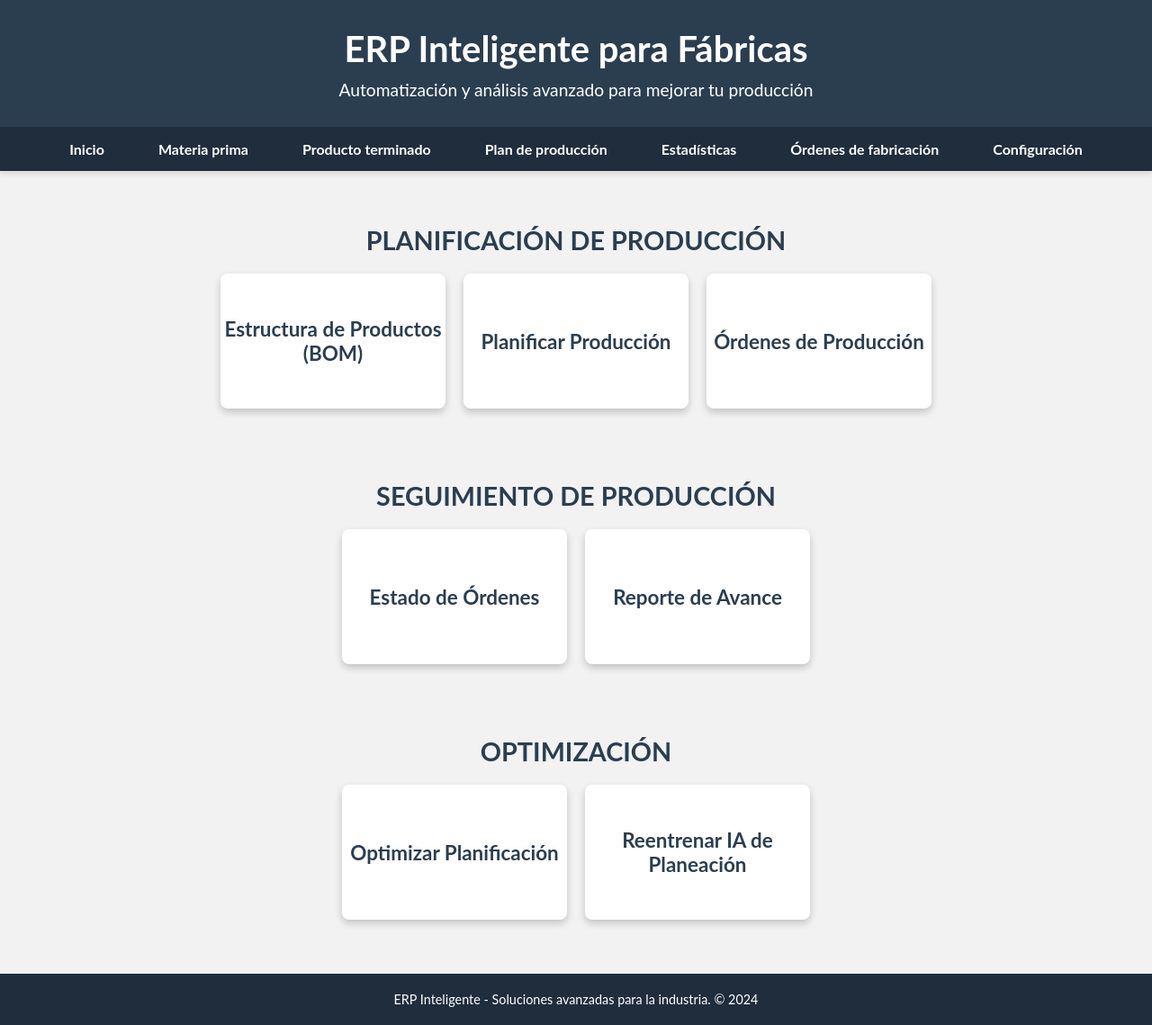
After one commit to DevCodeUp/Modular, a Flask app: page /plan-produccion in a window 1280 px wide. The commit adds this page. Shown: the whole page at 90% size. Run offline with Flask 2, Linux system fonts and the light colour scheme; parts of the project's set-up code (start-up, migrations or seed data) failed here and were passed over.

Commit message:
Commit
Mejoramiento de submenu agregado al base.html

```diff
--- a/web-site/app/routes.py
+++ b/web-site/app/routes.py
@@ -11,10 +11,6 @@ def index():
 def config():
   return render_template('config.html')
 
-@main.route('/materia-prima')
-def materia_prima():
-  return render_template('materia_prima.html')
-
 @main.route('/stadistics')
 def stadistics():
   return render_template('stadistics.html')
@@ -22,6 +18,18 @@ def stadistics():
 @main.route('/production-order')
 def production_orders():
   return render_template('production_orders.html')
+
+@main.route('/materia-prima')
+def materia_prima():
+  return render_template('materia_prima.html')
+
+@main.route('/producto-terminado')
+def producto_terminado():
+    return render_template('producto_terminado.html')
+
+@main.route('/plan-produccion')
+def plan_produccion():
+    return render_template('plan_produccion.html')
 
 @main.route('/config-parameters/<string:section>')
 def config_parameters(section):
--- a/web-site/templates/base.html
+++ b/web-site/templates/base.html
@@ -20,8 +20,11 @@
           </div>
           <ul id="nav-list">
             <li><a href="{{ url_for('main.index') }}" class="nav-button">Inicio</a></li>
-            <li><a href="#rendimiento" class="nav-button">Rendimiento</a></li>
-            <li><a href="#ia" class="nav-button">IA</a></li>
+            <li><a href="{{ url_for('main.materia_prima') }}" class="nav-button">Materia prima</a></li>
+            <li><a href="{{ url_for('main.producto_terminado') }}" class="nav-button">Producto terminado</a></li>
+            <li><a href="{{ url_for('main.plan_produccion') }}" class="nav-button">Plan de producción</a></li>
+            <li><a href="{{ url_for('main.stadistics') }}" class="nav-button">Estadísticas</a></li>
+            <li><a href="{{ url_for('main.production_orders') }}" class="nav-button">Órdenes de fabricación</a></li>
             <li><a href="{{ url_for('main.config') }}" class="nav-button">Configuración</a></li>
           </ul>
         </nav>
--- /dev/null
+++ b/web-site/templates/plan_produccion.html
@@ -0,0 +1,62 @@
+{% extends 'base.html' %}
+
+{% block title %}Plan de Producción{% endblock %}
+
+{% block second_style %}
+<link rel="stylesheet" href="{{ url_for('static', filename='css/config.css') }}">
+{% endblock %}
+
+{% block content %}
+<section class="group" id="planificacion">
+  <h2>Planificación de Producción</h2>
+  <div class="card-container">
+    <div class="card">
+      <a href="{{ url_for('main.config_parameters', section='mrp') }}">
+        <h3>Estructura de Productos (BOM)</h3>
+      </a>
+    </div>
+    <div class="card">
+      <a href="#">
+        <h3>Planificar Producción</h3>
+      </a>
+    </div>
+    <div class="card">
+      <a href="#">
+        <h3>Órdenes de Producción</h3>
+      </a>
+    </div>
+  </div>
+</section>
+
+<section class="group" id="seguimiento">
+  <h2>Seguimiento de Producción</h2>
+  <div class="card-container">
+    <div class="card">
+      <a href="#">
+        <h3>Estado de Órdenes</h3>
+      </a>
+    </div>
+    <div class="card">
+      <a href="#">
+        <h3>Reporte de Avance</h3>
+      </a>
+    </div>
+  </div>
+</section>
+
+<section class="group" id="optimizacion">
+  <h2>Optimización</h2>
+  <div class="card-container">
+    <div class="card">
+      <a href="#">
+        <h3>Optimizar Planificación</h3>
+      </a>
+    </div>
+    <div class="card">
+      <a href="#">
+        <h3>Reentrenar IA de Planeación</h3>
+      </a>
+    </div>
+  </div>
+</section>
+{% endblock %}
```
Also changed, not shown: web-site/templates/index.html (+10 -72 lines), web-site/templates/materia_prima.html (added, +62 -0 lines), web-site/templates/producto_terminado.html (added, +62 -0 lines).
